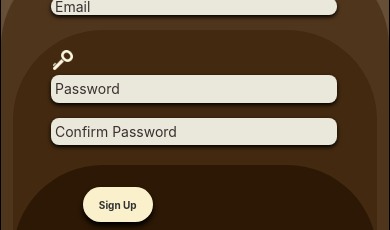
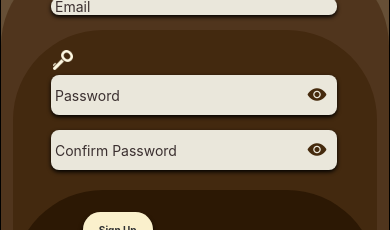
Before and after one commit to watcharaponthod-code/elic, a React Native app: screen /SignUpApp in a window 390 px wide. Shown: the part 376-606 px from the top of the page. Built offline with nearby package versions, Linux system fonts and the light colour scheme; no server answers.

Commit message:
fix: correct fadeInValue initial value, add password visibility toggle buttons

```diff
--- a/screens/SignUpApp.js
+++ b/screens/SignUpApp.js
@@ -19,7 +19,7 @@ const SignUpApp = () => {
   const [confirmPasswordVisible, setConfirmPasswordVisible] = useState(false);
 
 
-  const fadeInValue = useSharedValue(500);
+  const fadeInValue = useSharedValue(0);
   const slideUpValue = useSharedValue(100);
 
   const animatedStyle = useAnimatedStyle(() => ({
@@ -253,6 +253,7 @@ const SignUpApp = () => {
               />
               <View style={styles.column3}>
                 <Image source={require('../assets/Password Key.png')} resizeMode="stretch" style={styles.image5} />
+                <View style={{ position: 'relative' }}>
                   <TextInput
                     value={password}
                     onChangeText={setPassword}
@@ -260,7 +261,15 @@ const SignUpApp = () => {
                     secureTextEntry={!passwordVisible}
                     style={styles.input2}
                   />
+                  <TouchableOpacity
+                    onPress={() => setPasswordVisible(!passwordVisible)}
+                    style={styles.eyeButton}
+                  >
+                    <Ionicons name={passwordVisible ? 'eye-off' : 'eye'} size={20} color="#452A0D" />
+                  </TouchableOpacity>
+                </View>
 
+                <View style={{ position: 'relative' }}>
                   <TextInput
                     value={confirmPassword}
                     onChangeText={setConfirmPassword}
@@ -268,6 +277,13 @@ const SignUpApp = () => {
                     secureTextEntry={!confirmPasswordVisible}
                     style={styles.input2}
                   />
+                  <TouchableOpacity
+                    onPress={() => setConfirmPasswordVisible(!confirmPasswordVisible)}
+                    style={styles.eyeButton}
+                  >
+                    <Ionicons name={confirmPasswordVisible ? 'eye-off' : 'eye'} size={20} color="#452A0D" />
+                  </TouchableOpacity>
+                </View>
 
                 <View style={styles.row}>
                   <View style={styles.signfrom}>
@@ -471,6 +487,11 @@ const styles = StyleSheet.create({
   buttonDisabled: {
     opacity: 0.7,
   },
+  eyeButton: {
+    position: 'absolute',
+    right: 50,
+    top: 13,
+  },
   scrollViewContent: {
     flexGrow: 1,
     minHeight: '100%',
```
Lines whose indentation alone changed are shown as unchanged.
